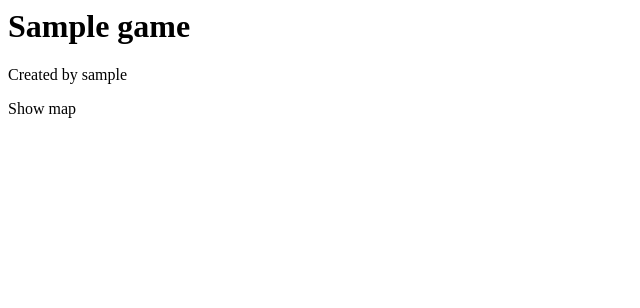
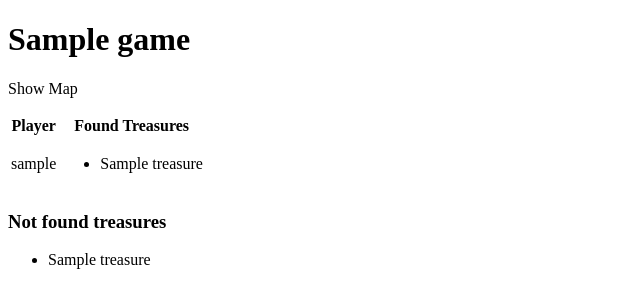
Before and after one commit to DRTorresRuiz/LaCazaDelTesoro, a Django app: page /Game/details/1/ in a window 1280 px wide. Shown: the top 308 px of the page, without its empty margins (0-640 px from the left). Run offline with Django 3.2, Linux system fonts and the light colour scheme; a user stored in the database is signed in; tables that the repository leaves empty hold one stand-in row (values such as "Sample post"); some libraries are stand-ins or nearby versions.

Commit message:
added ability to join and leave games, added detail view of games

```diff
--- a/Game/models.py
+++ b/Game/models.py
@@ -37,8 +37,14 @@ class Game(models.Model):
     def __str__(self):
         return self.name
 
-    def get_absolute_url(self):
+    def get_details_url(self):
         return reverse_lazy('details', kwargs={'game_id': self.id})
+
+    def get_join_url(self):
+        return reverse_lazy('join', kwargs={'game_id': self.id})
+
+    def get_leave_url(self):
+        return reverse_lazy('leave', kwargs={'game_id': self.id})
 
 class GameForm(forms.ModelForm):
     class Meta:
--- a/Game/templates/details.html
+++ b/Game/templates/details.html
@@ -1,13 +1,45 @@
+<!DOCTYPE html>
 <html>
- <head></head>
+ <head>
+ </head>
  <body>
-  <h1>{{game.name}}</h1>
-  <div><p>Created by {{game.creator}}</p></div>
-  <div>Show map</div>
-  <div>
-   {% if user.username == game.creator %}
-   <p>Show additional attributes of game</p>
-   {% endif %}
-  </div>
+ <h1>{{ game.name }}</h1>
+<p>Show Map</p>
+{% if game.creator.username == user.username %}
+<table>
+ <tr>
+  <th>Player</th>
+  <th>Found Treasures</th>
+ </tr>
+ {% if game.player %}
+ {% for player in game.player.all %}
+ <tr>
+ <td>{{ player.username }}</td>
+ <td>
+   <ul>
+    {% for treasure in found_treasures_obj %}
+    {% if treasure.player == player %}
+     <li>{{ treasure.treasure_id.name }}</li>
+    {% endif %}
+    {% endfor %}
+   </ul>
+ </td>
+ </tr>
+ {% endfor %}
+ {% else %}
+ <tr><td>No players</td><td></td></tr>
+ {% endif %}
+</table>
+<div>
+<h3>Not found treasures</h3>
+<ul>
+{% for treasure in all_treasures %}
+{% if treasure not in found_treasures %}
+ <li>{{ treasure.name }}</li>
+{% endif %}
+{% endfor %}
+</ul>
+</div>
+{% endif %}
  </body>
 </html>
--- a/Game/urls.py
+++ b/Game/urls.py
@@ -6,6 +6,8 @@ from . import views
 urlpatterns = [
     path('create/', views.create, name="create"),
     url('^details/(?P<game_id>\d+)/$', views.details, name="details"),
+    url('^join/(?P<game_id>\d+)/$', views.join, name="join"),
+    url('^leave/(?P<game_id>\d+)/$', views.leave, name='leave'),
     path('treasure/new/<int:id>/', views.treasure_create, name="treasure_create"),
     path('treasure/list', views.treasure_list, name="treasure_list"),
     url(r'treasure/list/(?P<game_id>[0-9]+)/$', views.treasure_list, name='treasure_list'),
--- a/Game/views.py
+++ b/Game/views.py
@@ -2,19 +2,34 @@ from django.shortcuts import render
 from django.conf import settings
 from django.core.files.storage import FileSystemStorage
 from django.urls import reverse
+from django.http import HttpResponse
 
 from .models import GameForm, Game
 from .models import TreasureForm
 from .models import Treasure
+from .models import Player_Treasure_Found
 from django.shortcuts import render_to_response, get_object_or_404, redirect
 from django.http import HttpResponseRedirect
 
-
 def details(request, game_id):
-    game = Game.objects.get(pk = game_id)
-    context = {"game": game}
+    gameObj = Game.objects.get(pk = game_id)
+    all_treasures = Treasure.objects.filter(game = gameObj)
+    found_treasures_obj = Player_Treasure_Found.objects.filter(game_id = gameObj)
+    found_treasures = found_treasures_obj.values_list('treasure_id', flat=True)
+    context = {'game': gameObj, 'all_treasures': all_treasures, 'found_treasures_obj': found_treasures_obj, 'found_treasures': found_treasures, }
     return render(request, 'details.html', context=context)
 
+def join(request, game_id):
+    game = Game.objects.get(pk = game_id)
+    game.player.add(request.user)
+    game.save()
+    return redirect('homepage:index')
+
+def leave(request, game_id):
+    game = Game.objects.get(pk = game_id)
+    game.player.remove(request.user)
+    game.save()
+    return redirect('homepage:index')
 
 def create(request):
     if request.method == 'POST':
--- a/homepage/urls.py
+++ b/homepage/urls.py
@@ -1,5 +1,7 @@
 from django.urls import path
 from . import views
+
+app_name = 'homepage'
 
 urlpatterns = [
     path('', views.index, name='index'),
```
Also changed, not shown: homepage/templates/base_generic.html (+2 -5 lines), homepage/templates/index_homepage.html (+6 -1 lines).
